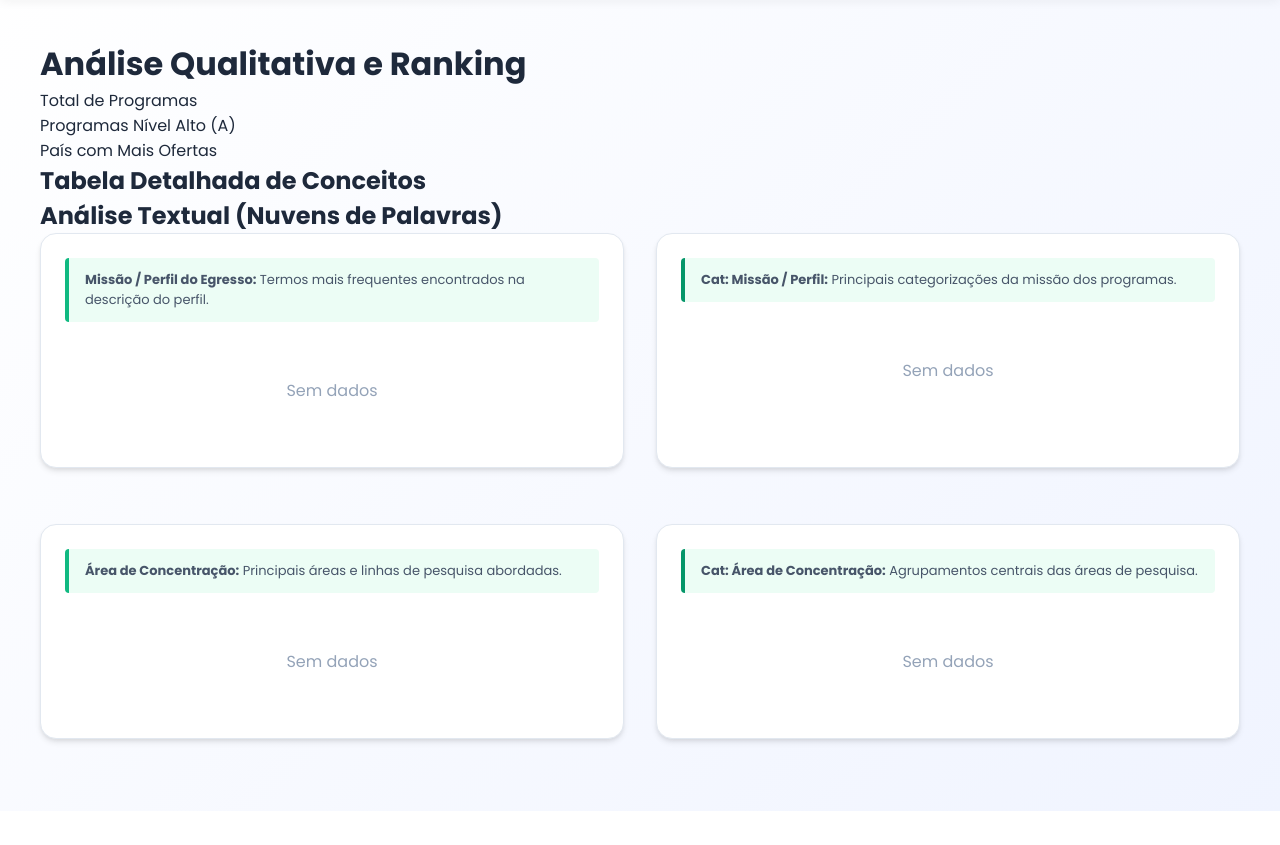
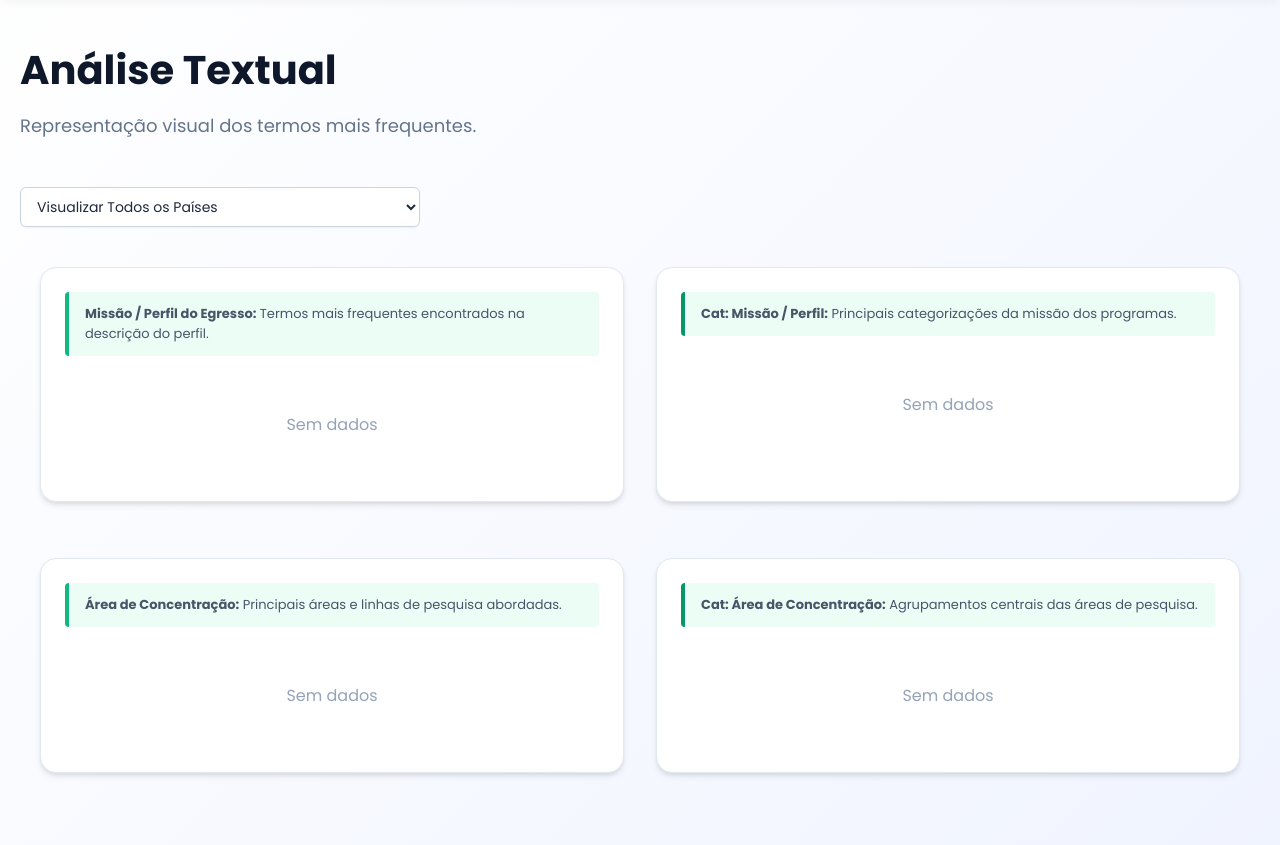
Before and after one commit to sergioluisal/Dashboard_PosGraduacao, a Flask app: template templates/page6.html in a window 1280 px wide. Shown: the part 69-914 px from the top of the page. Before the commit the page ends 880 px from the top, so only its background shows below. Run offline with Flask 3, Linux system fonts and the light colour scheme; the template is opened without the code that fills it, so the values that code supplies are empty; some libraries are stand-ins or nearby versions.

Commit message:
Update page6.html

```diff
--- a/templates/page6.html
+++ b/templates/page6.html
@@ -1,35 +1,25 @@
 {% extends "base.html" %}
 
 {% block content %}
-<div class="container mx-auto px-4 py-6">
-    <h1 class="text-3xl font-bold text-gray-800 mb-8 border-b pb-4">Análise Qualitativa e Ranking</h1>
 
-    <div class="grid grid-cols-1 md:grid-cols-3 gap-6 mb-8">
-        <div class="bg-white rounded-xl shadow-sm border border-gray-100 p-6 border-l-4 border-blue-500">
-            <p class="text-sm font-medium text-gray-500 mb-1">Total de Programas</p>
-            <h3 class="text-4xl font-bold text-gray-800">{{ total_programas }}</h3>
-        </div>
-
-        <div class="bg-white rounded-xl shadow-sm border border-gray-100 p-6 border-l-4 border-green-500">
-            <p class="text-sm font-medium text-gray-500 mb-1">Programas Nível Alto (A)</p>
-            <h3 class="text-4xl font-bold text-green-600">{{ total_destaque }}</h3>
-        </div>
-
-        <div class="bg-white rounded-xl shadow-sm border border-gray-100 p-6 border-l-4 border-purple-500">
-            <p class="text-sm font-medium text-gray-500 mb-1">País com Mais Ofertas</p>
-            <h3 class="text-3xl font-bold text-purple-600 truncate mt-1">{{ top_pais }}</h3>
-        </div>
+<div>
+    <div style="margin-bottom: 48px;">
+        <h1 style="font-size: 40px; font-weight: bold; color: #0f172a; margin-bottom: 12px;">Análise Textual</h1>
+        <p style="color: #64748b; font-size: 18px;">Representação visual dos termos mais frequentes.</p>
     </div>
 
-    <div class="bg-white rounded-xl shadow-sm border border-gray-100 p-6 mb-10">
-        <h2 class="text-xl font-bold text-gray-800 mb-6">Tabela Detalhada de Conceitos</h2>
-        <div class="w-full overflow-hidden">
-            {{ tabela_ranking | safe }}
-        </div>
-    </div>
-
-    <h2 class="text-2xl font-bold text-gray-800 mb-6 border-b pb-2">Análise Textual (Nuvens de Palavras)</h2>
-
+	<div style="padding: 0px;">
+    <div style="margin-bottom: 25px;">
+        <form method="GET">
+            <select name="Pais" onchange="this.form.submit()"
+                    style="padding: 8px 12px; border-radius: 6px; border: 1px solid #cbd5e1; min-width: 200px; background: white; cursor: pointer;">
+                <option value="ALL" {% if selecionado == 'ALL' %}selected{% endif %}>Visualizar Todos os Países</option>
+                {% for p in paises %}
+                    <option value="{{ p }}" {% if selecionado == p %}selected{% endif %}>{{ p }}</option>
+                {% endfor %}
+            </select>
+        </form>
+    <div class="container mx-auto px-4 py-6">
     <div style="display: grid; grid-template-columns: repeat(2, 1fr); gap: 32px; margin-bottom: 48px;">
 
         <div class="card chart-card-wrapper" style="padding: 24px;">
```
